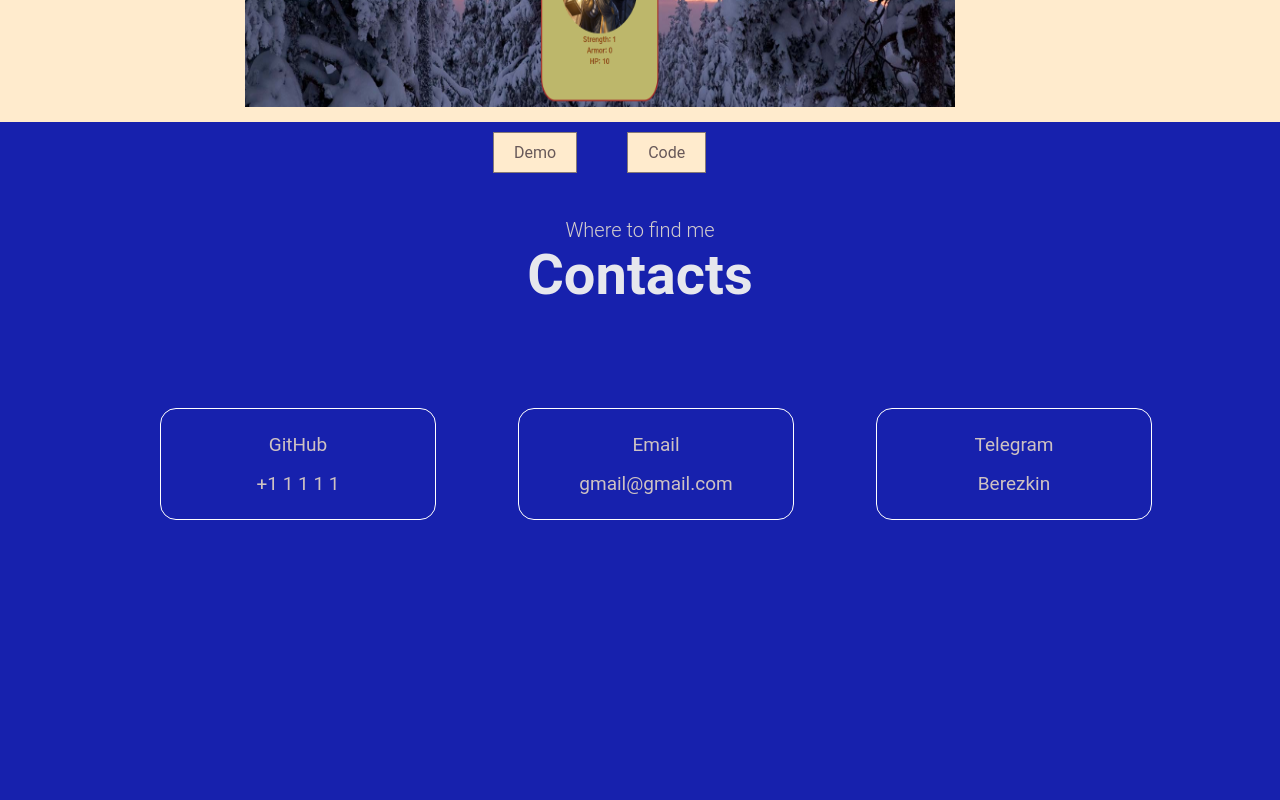
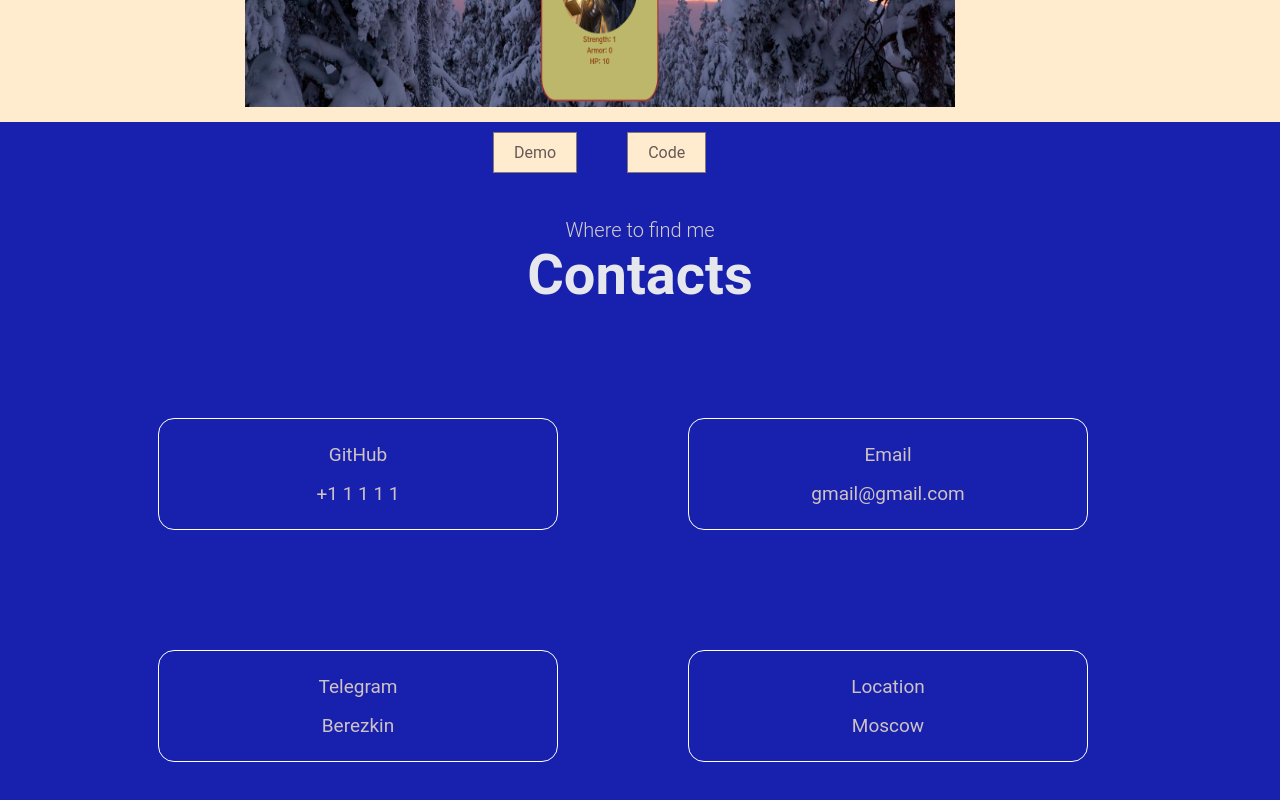
Before and after one commit to breznovic/mycv, a React (Create React App) app: page / in a window 1280 px wide. Shown: the part 2584-3384 px from the top of the page. Built offline with nearby package versions, Linux system fonts and the light colour scheme.

Commit message:
Contacts adaptive

```diff
--- a/package.json
+++ b/package.json
@@ -4,13 +4,12 @@
   "version": "0.1.0",
   "private": true,
   "dependencies": {
-    "@emotion/react": "^11.5.0",
+    "@emotion/react": "^11.11.3",
     "@emotion/styled": "^11.3.0",
     "@testing-library/jest-dom": "^5.14.1",
     "@testing-library/react": "^11.2.7",
     "@testing-library/user-event": "^12.8.3",
-    "@types/ityped": "^1.0.1",
-    "ityped": "^1.0.3",
+    "intersection-observer": "^0.12.2",
     "react": "^18.2.0",
     "react-dom": "^17.0.2",
     "react-icons": "^4.8.0",
--- a/src/App.tsx
+++ b/src/App.tsx
@@ -1,4 +1,5 @@
 import "./App.css";
+import Test from "./Test";
 import Apps from "./components/Apps/Apps";
 import Contact from "./components/Contacts/Contacts";
 import Main from "./components/Main/Main";
@@ -9,6 +10,7 @@ function App() {
   return (
     <div>
       <Nav />
+     {/*  <Test/> */}
       <Main />
       <Skills />
       <Apps />
--- /dev/null
+++ b/src/Test.tsx
@@ -0,0 +1,5 @@
+const Test = () => {
+  return <p>Test</p>;
+};
+
+export default Test;
--- a/src/components/Apps/Apps.module.css
+++ b/src/components/Apps/Apps.module.css
@@ -33,34 +33,6 @@
   margin-top: -15px;
 }
 
-.buttonGroup {
-  display: flex;
-  gap: 30px;
-}
-
-.button {
-  background-color: blanchedalmond;
-  color: rgb(104, 89, 89);
-  border: 1px solid rgb(132, 120, 120);
-  padding: 10px 20px;
-  font-size: 16px;
-}
-
-.button:first-child {
-  border-top-right-radius: 0;
-  border-bottom-right-radius: 0;
-}
-
-.button:last-child {
-  border-top-left-radius: 0;
-  border-bottom-left-radius: 0;
-}
-
-.button:hover {
-  background-color: rgb(132, 120, 120);
-  color: blanchedalmond;
-}
-
 @media only screen and (max-width: 600px) {
   .wrapper {
     /* background-color: green; */
@@ -79,12 +51,6 @@
 
   .slider {
     margin-top: -40px;
-  }
-
-  .buttonGroup {
-    display: flex;
-    gap: 30px;
-    margin: 10px 0px 0px 100px;
   }
 }
 
@@ -107,17 +73,11 @@
   .slider {
     margin-top: -40px;
   }
-
-  .buttonGroup {
-    display: flex;
-    gap: 30px;
-    margin: 10px 0px 0px 130px;
-  }
 }
 
 @media (min-width: 768px) {
   .wrapper {
-   /*  background-color: yellow; */
+    /*  background-color: yellow; */
   }
   .subtitle {
     color: rgb(192, 183, 183);
@@ -134,16 +94,10 @@
   .slider {
     margin-top: -40px;
   }
-
-  .buttonGroup {
-    display: flex;
-    gap: 30px;
-    margin: 15px 0px 0px 180px;
-  }
 }
 @media only screen and (min-width: 992px) {
   .wrapper {
-   /*  background-color: blue; */
+    /*  background-color: blue; */
   }
   .subtitle {
     color: rgb(192, 183, 183);
@@ -159,12 +113,6 @@
 
   .slider {
     margin-top: -35px;
-  }
-
-  .buttonGroup {
-    display: flex;
-    gap: 50px;
-    margin: 15px 0px 0px 265px;
   }
 }
 
@@ -187,12 +135,6 @@
   .slider {
     margin-top: -30px;
   }
-
-  .buttonGroup {
-    display: flex;
-    gap: 50px;
-    margin: 25px 0px 0px 365px;
-  }
 }
 
 @media only screen and (min-width: 1400px) {
@@ -214,10 +156,4 @@
   .slider {
     margin-top: -30px;
   }
-
-  .buttonGroup {
-    display: flex;
-    gap: 50px;
-    margin: 25px 0px 0px 590px;
-  }
 }
--- a/src/components/Apps/Apps.tsx
+++ b/src/components/Apps/Apps.tsx
@@ -12,10 +12,6 @@ const Works = () => {
             <Slider />
           </div>
         </div>
-        <div className={s.buttonGroup}>
-          <button className={s.button}>Demo</button>
-          <button className={s.button}>Code</button>
-        </div>
       </div>
     </section>
   );
--- a/src/components/Apps/Slider/Slider.tsx
+++ b/src/components/Apps/Slider/Slider.tsx
@@ -4,23 +4,32 @@ import thorvald from "../../../assets/thorvaldClicker.png";
 import todolist from "../../../assets/todolist.png";
 import langish from "../../../assets/langish.png";
 
+type AppType = {
+  title: string
+  description: string
+  link: string
+}
+
 const Slider = () => {
   let images = [thorvald, todolist, langish];
-  let apps = [
+  let apps: AppType[] = [
     {
       title: "Thorvald clicker game",
       description:
         "Lorem ipsum dolor sit amet consectetur adipisicing elit Lorem ipsum dolor sit amet consectetur adipisicing elit Lorem ipsum dolor sit amet",
+      link: "https://github.com/breznovic/thorvald",
     },
     {
       title: "Todolist",
       description:
         "Lorem ipsum dolor sit amet consectetur adipisicing elit Lorem ipsum dolor sit amet consectetur adipisicing elit Lorem ipsum dolor sit amet",
+      link: "https://github.com/breznovic/truetodo",
     },
     {
       title: "Langish",
       description:
         "Lorem ipsum dolor sit amet consectetur adipisicing elit Lorem ipsum dolor sit amet consectetur adipisicing elit Lorem ipsum dolor sit amet",
+      link: "https://github.com/breznovic/langish",
     },
   ];
 
@@ -50,21 +59,37 @@ const Slider = () => {
   };
 
   return (
+    <>
       <div className={s.slider}>
         <div>
           <h2 className={s.appTitle}>{currentApp.title}</h2>
           <p className={s.description}>{currentApp.description}</p>
         </div>
         <div>
-        <button onClick={prevSlide} className={`${s.button} ${s.prevButton}`}>
+          <button
+            onClick={prevSlide}
+            className={`${s.sliderButton} ${s.prevButton}`}
+          >
             &lt;
           </button>
           <img src={images[activeIndex]} className={s.slideImage} />
-        <button onClick={nextSlide} className={`${s.button} ${s.nextButton}`}>
+          <button
+            onClick={nextSlide}
+            className={`${s.sliderButton} ${s.nextButton}`}
+          >
             &gt;
           </button>
         </div>
       </div>
+      <div className={s.buttonGroup}>
+        <button className={s.button}>Demo</button>
+        <button className={s.button}>
+          <a href={currentApp.link} target="_blank" rel="noreferrer">
+            Code
+          </a>
+        </button>
+      </div>
+    </>
   );
 };
 
--- a/src/components/Apps/Slider/slider.module.css
+++ b/src/components/Apps/Slider/slider.module.css
@@ -3,7 +3,7 @@
   overflow: hidden;
   margin-top: 80px;
 }
-.button {
+.sliderButton {
   position: absolute;
   top: 50%;
   transform: translateY(-50%);
@@ -16,7 +16,7 @@
   z-index: 1;
   transition: background-color 0.3s;
 }
-.button:hover {
+.sliderButton:hover {
   background-color: rgba(0, 0, 0, 0.8);
 }
 .prevButton {
@@ -49,9 +49,45 @@
   margin: 1rem 0rem 1.5rem 0rem;
 }
 
+.buttonGroup {
+  display: flex;
+  gap: 30px;
+}
+
+.button {
+  background-color: blanchedalmond;
+  color: rgb(104, 89, 89);
+  border: 1px solid rgb(132, 120, 120);
+  padding: 10px 20px;
+  font-size: 16px;
+}
+
+.button > a,
+.button > a:visited,
+.button > a:link {
+  text-decoration: none;
+  color: rgb(104, 89, 89);
+}
+
+.button:first-child {
+  border-top-right-radius: 0;
+  border-bottom-right-radius: 0;
+}
+
+.button:last-child {
+  border-top-left-radius: 0;
+  border-bottom-left-radius: 0;
+}
+
+.button:hover,
+.button:hover > a {
+  background-color: rgb(132, 120, 120);
+  color: blanchedalmond;
+}
+
 @media only screen and (max-width: 600px) {
   .appTitle {
-   /*  color: rgb(255, 0, 76); */
+    /*  color: rgb(255, 0, 76); */
     text-align: center;
     font-size: 25px;
   }
@@ -76,11 +112,16 @@
     margin-top: 60px;
     right: 0;
   }
+  .buttonGroup {
+    display: flex;
+    gap: 30px;
+    margin: 10px 0px 0px 100px;
+  }
 }
 
 @media only screen and (min-width: 600px) {
   .appTitle {
-   /*  color: rgb(25, 0, 255); */
+    /*  color: rgb(25, 0, 255); */
     text-align: center;
     font-size: 25px;
   }
@@ -105,11 +146,16 @@
     margin-top: 60px;
     right: 0;
   }
+  .buttonGroup {
+    display: flex;
+    gap: 30px;
+    margin: 10px 0px 0px 130px;
+  }
 }
 
 @media (min-width: 768px) {
   .appTitle {
-   /*  color: rgb(170, 10, 170); */
+    /*  color: rgb(170, 10, 170); */
     text-align: center;
     font-size: 27px;
   }
@@ -133,6 +179,11 @@
   .nextButton {
     margin-top: 60px;
     right: 0;
+  }
+  .buttonGroup {
+    display: flex;
+    gap: 30px;
+    margin: 15px 0px 0px 180px;
   }
 }
 @media only screen and (min-width: 992px) {
@@ -162,11 +213,16 @@
     margin-top: 60px;
     right: 0;
   }
+  .buttonGroup {
+    display: flex;
+    gap: 50px;
+    margin: 15px 0px 0px 265px;
+  }
 }
 
 @media only screen and (min-width: 1150px) {
   .appTitle {
-   /*  color: rgb(129, 30, 60); */
+    /*  color: rgb(129, 30, 60); */
     text-align: center;
     font-size: 30px;
   }
@@ -191,11 +247,16 @@
     margin-top: 60px;
     right: 0;
   }
+  .buttonGroup {
+    display: flex;
+    gap: 50px;
+    margin: 25px 0px 0px 365px;
+  }
 }
 
 @media only screen and (min-width: 1400px) {
   .appTitle {
-   /*  color: rgb(151, 142, 14); */
+    /*  color: rgb(151, 142, 14); */
     text-align: center;
     font-size: 30px;
   }
@@ -220,4 +281,9 @@
     margin: 60px 190px 0px 0px;
     right: 0;
   }
+  .buttonGroup {
+    display: flex;
+    gap: 50px;
+    margin: 25px 0px 0px 590px;
+  }
 }
--- a/src/components/Contacts/Contacts.tsx
+++ b/src/components/Contacts/Contacts.tsx
@@ -22,6 +22,10 @@ const Contacts = () => {
               <span>Telegram</span>
               <span>Berezkin</span>
             </div>
+            <div className={s.card}>
+              <span>Location</span>
+              <span>Moscow</span>
+            </div>
           </div>
         </div>
       </div>
--- a/src/components/Contacts/contacts.module.css
+++ b/src/components/Contacts/contacts.module.css
@@ -31,14 +31,13 @@
 }
 
 .sides {
-  margin-top: 100px;
+  margin: 100px 0px 0px auto;
   justify-content: space-between;
 }
 
 .cards {
   display: flex;
   flex-wrap: wrap;
-  gap: 50px;
   animation: slipDown 1s forwards;
 }
 
@@ -58,8 +57,6 @@
   color: #fff;
   font-size: 22px;
   cursor: pointer;
-  margin-bottom: 2rem;
-  margin-left: 2rem;
   max-width: 25rem;
 }
 
@@ -89,3 +86,98 @@
     transform: translateY(0);
   }
 }
+
+@media only screen and (max-width: 600px) {
+  .sides {
+    /* background-color: navy; */
+    margin: 40px 0px 0px auto;
+  }
+  .cards {
+    gap: 40px;
+  }
+  .cards div {
+    flex: 50%;
+  }
+  .card {
+    margin: 10px 0px 10px 0px;
+  }
+}
+
+@media only screen and (min-width: 600px) {
+  .sides {
+    /* background-color: green; */
+    margin: 40px 0px 0px auto;
+  }
+  .cards {
+    gap: 40px;
+  }
+  .cards div {
+    flex: 50%;
+  }
+  .card {
+    margin: 10px 0px 10px 20px;
+  }
+}
+
+@media (min-width: 768px) {
+  .sides {
+    /* background-color: yellow; */
+    margin: 100px 0px 0px 0px;
+  }
+  .cards {
+    gap: 80px;
+  }
+  .cards div {
+    flex: 25%;
+  }
+  .card {
+    margin: 10px 0px 10px 20px;
+  }
+}
+@media only screen and (min-width: 992px) {
+  .sides {
+   /*  background-color: blue; */
+    margin: 100px 0px 0px 0px;
+  }
+  .cards {
+    gap: 80px;
+  }
+  .cards div {
+    flex: 25%;
+  }
+  .card {
+    margin: 10px 0px 10px 25px;
+  }
+}
+
+@media only screen and (min-width: 1150px) {
+  .sides {
+   /*  background-color: red; */
+    margin: 100px 0px 0px auto;
+  }
+  .cards {
+    gap: 100px;
+  }
+  .cards div {
+    flex: 25%;
+  }
+  .card {
+    margin: 10px 0px 10px 30px;
+  }
+}
+
+@media only screen and (min-width: 1400px) {
+  .sides {
+   /*  background-color: rgb(151, 142, 14); */
+    margin: 100px 0px 0px 220px;
+  }
+  .cards {
+    gap: 150px;
+  }
+  .cards div {
+    flex: 25%;
+  }
+  .card {
+    margin: 10px 0px 10px 30px;
+  }
+}
--- a/src/components/Skills/Skills.tsx
+++ b/src/components/Skills/Skills.tsx
@@ -12,12 +12,14 @@ const Skills = () => {
           <h5 className={s.subtitle}>What I offer</h5>
           <h2 className={s.title}>My skills</h2>
         </div>
+
         <div className={s.cards}>
           <div className={s.card}>
             <div className={s.top}>
               <BsFiletypeHtml className={s.icon} />
               <span>HTML/CSS</span>
             </div>
+
             <div className={s.bottom}>
               Lorem ipsum dolor sit amet consectetur adipisicing elit.
               Consectetur nostrum officia quaerat hic rem aut tenetur pariatur
```
Also changed, not shown: 1 other file (tests, documents, lock files or other folders). Lines whose indentation alone changed are shown as unchanged.
